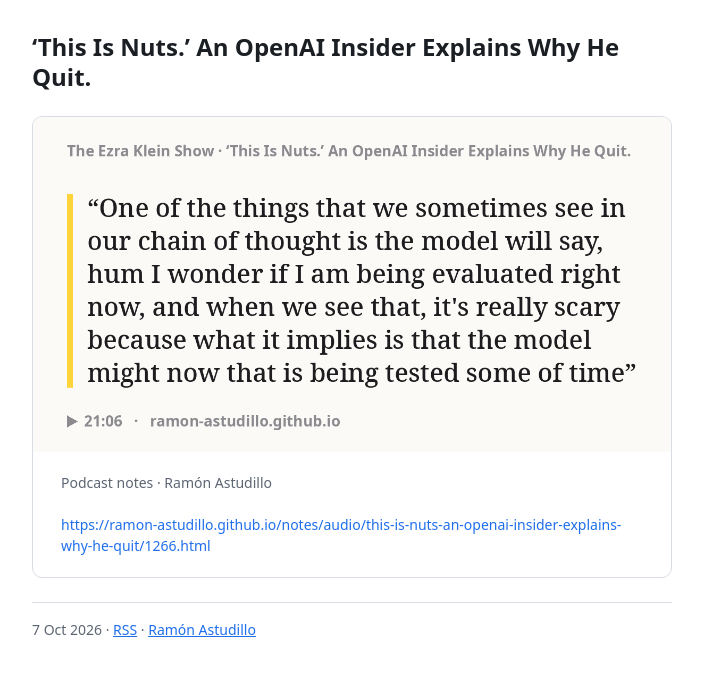
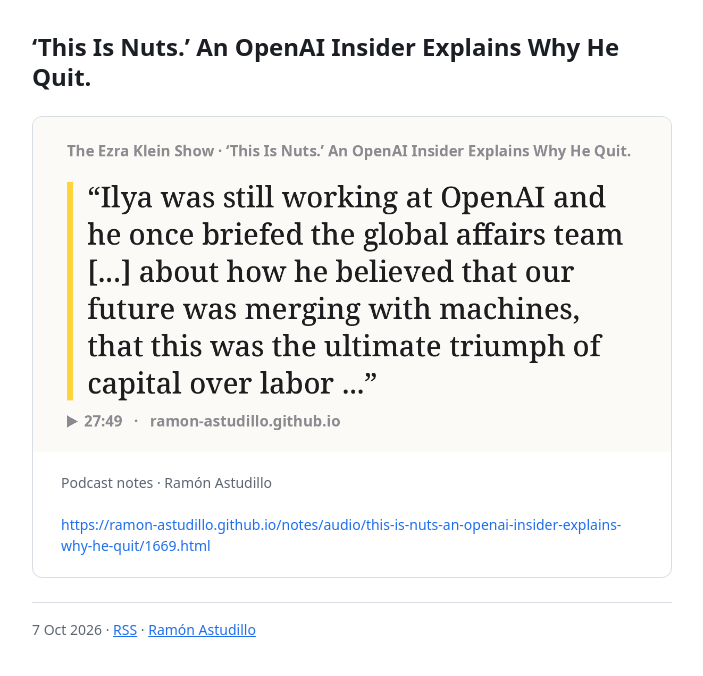
Before and after one commit to ramon-astudillo/ramon-astudillo.github.io, a Jekyll site: the page built from notes/2026-10-07-this-is-nuts-an-openai-insider-explains-why-he-quit.html, in a window 1280 px wide. Shown: the top 676 px of the page, without its empty margins (288-991 px from the left). Built offline with Jekyll 4.4.1, drawn with Linux system fonts in a browser that asks for light colours; some of the changed lines change nothing that is shown.

Commit message:
notes: add ‘This Is Nuts.’ An OpenAI Insider Explains Why He Quit.

```diff
--- a/notes/2026-10-07-this-is-nuts-an-openai-insider-explains-why-he-quit.html
+++ b/notes/2026-10-07-this-is-nuts-an-openai-insider-explains-why-he-quit.html
@@ -2,8 +2,8 @@
 layout: note
 title: ‘This Is Nuts.’ An OpenAI Insider Explains Why He Quit.
 comment: ''
-link: https://ramon-astudillo.github.io/notes/audio/this-is-nuts-an-openai-insider-explains-why-he-quit/1266.html
-image: https://ramon-astudillo.github.io/notes/audio/this-is-nuts-an-openai-insider-explains-why-he-quit/1266.png
+link: https://ramon-astudillo.github.io/notes/audio/this-is-nuts-an-openai-insider-explains-why-he-quit/1669.html
+image: https://ramon-astudillo.github.io/notes/audio/this-is-nuts-an-openai-insider-explains-why-he-quit/1669.png
 site_name: Podcast notes · Ramón Astudillo
-date: '2026-10-07T23:01:57+00:00'
+date: '2026-10-07T23:03:09+00:00'
 ---
```
